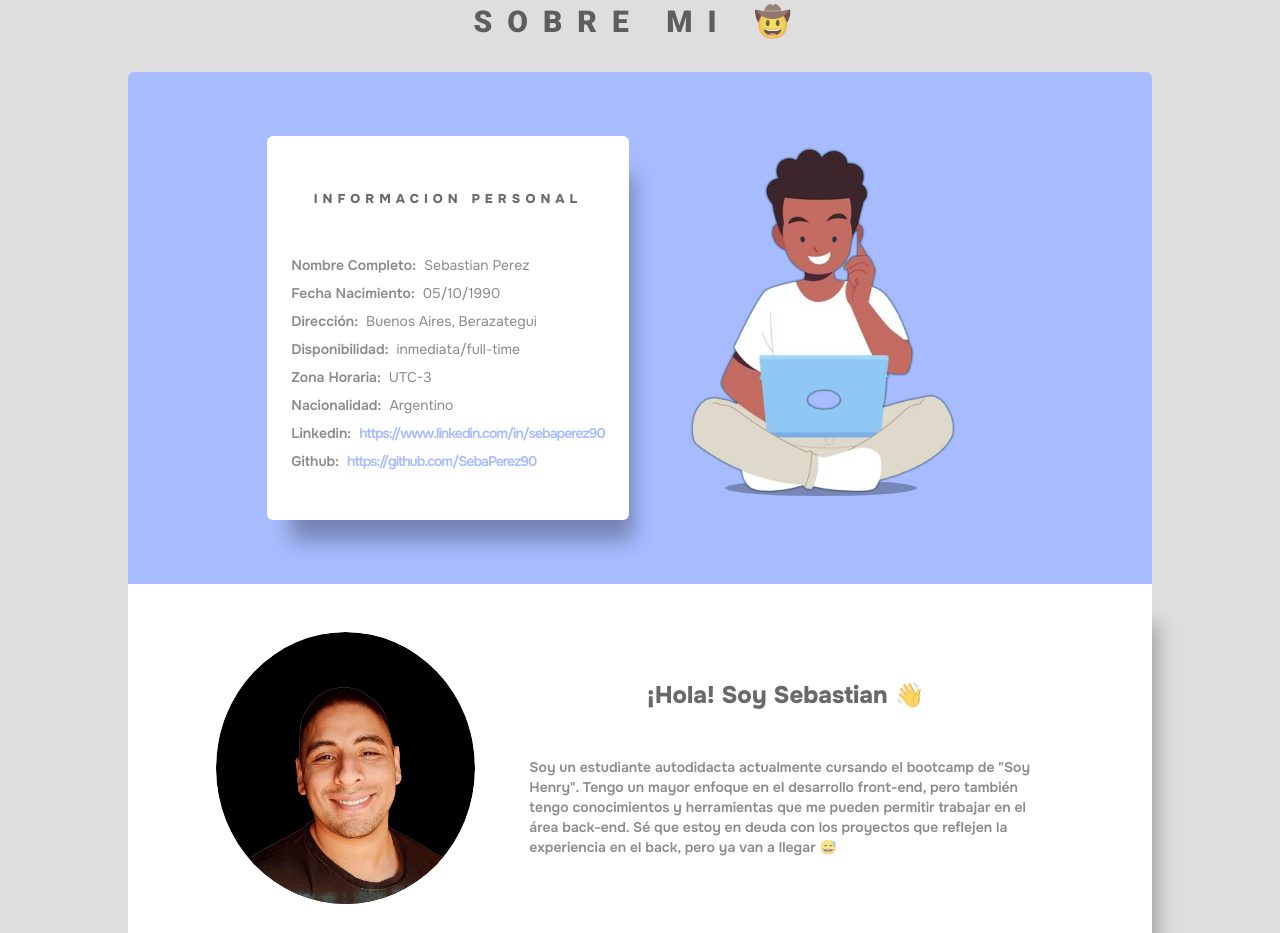
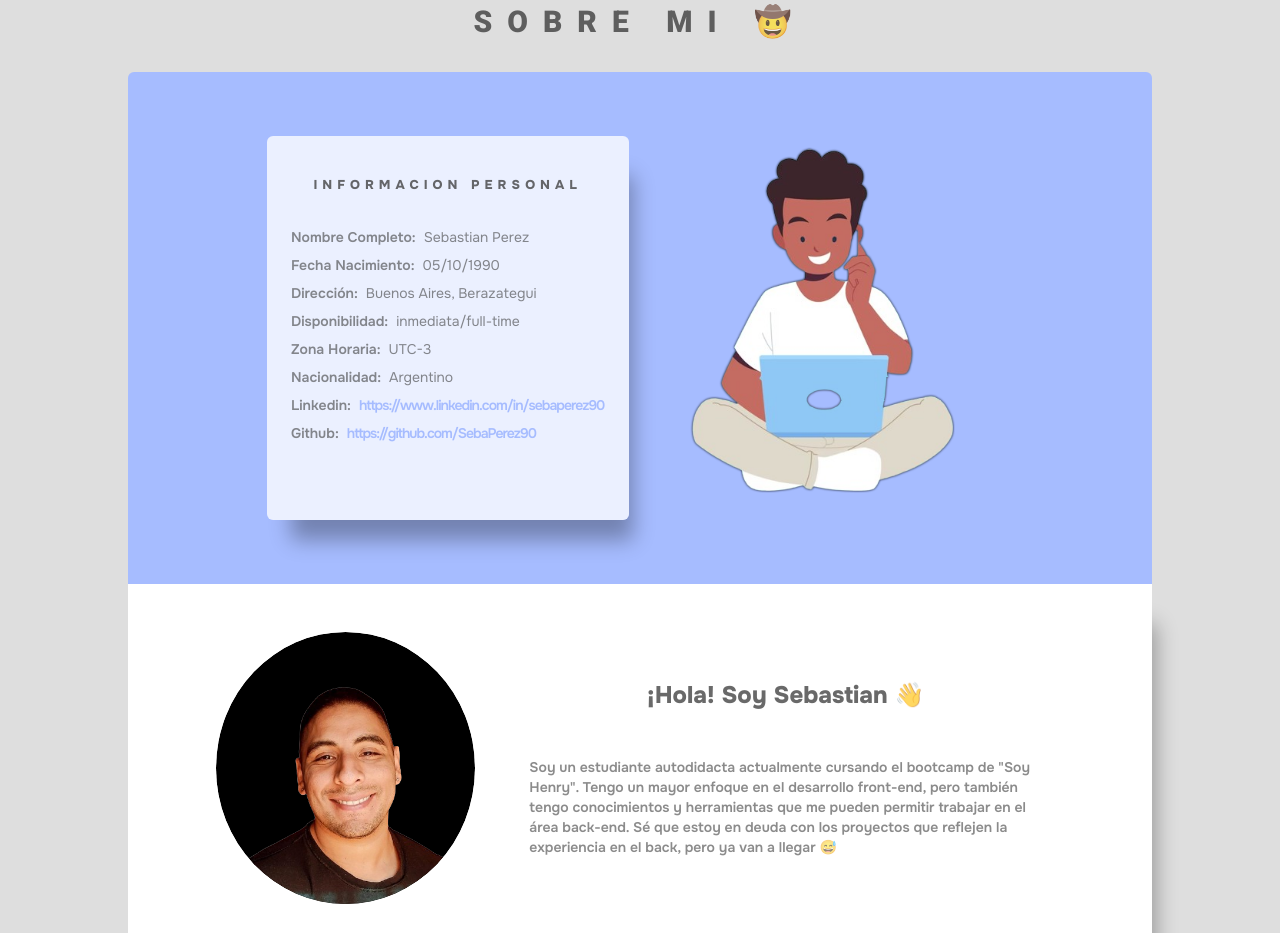
Before and after one commit to SebaPerez90/PORTFOLIO, a Next.js app: page / in a window 1280 px wide. Shown: the part 800-1733 px from the top of the page. Built offline with nearby package versions, Linux system fonts and the light colour scheme; no server answers.

Commit message:
fixing accesibility

```diff
--- a/src/components/main/About.tsx
+++ b/src/components/main/About.tsx
@@ -18,19 +18,19 @@ const About = () => {
       id='about-section'
       className='mt-20 xl:w-[80%] lg:w-[90%] flex flex-col justify-around items-center'>
       <h1
-        className='text-center text-3xl [letter-spacing:15px] text-[#313131be]'
+        className='text-center text-3xl min-[500px]:[letter-spacing:15px] text-[#313131be]'
         style={roboto.style}>
         {engLanguageActive ? 'ABOUT ME' : 'SOBRE MI'} 🤠
       </h1>
 
-      <div className='pl-0 md:pl-10 lg:pl-0 flex justify-center items-center bg-[#333333ee] md:bg-light-200 w-full py-16 mt-8 md:rounded-[0.375em_0.375em_0_0]'>
-        <div className='z-30 gap-10 md:gap-8 shadow-none md:shadow-[14px_30px_20px_-10px_#0000004f] rounded-md px-6 py-10 flex flex-col justify-around md:justify-evenly items-center h-96 w-max bg-none md:bg-white'>
-          <h2 className='max-[430px]:[letter-spacing:1px] text-balance max-[430px]:text-lg text-xl md:text-[0.8em] text-white md:text-[#333333bc] [letter-spacing:5px] font-extrabold'>
+      <div className='px-0 sm:pl-10 lg:pl-0 flex justify-center items-center bg-light-200 w-full py-16 mt-8 md:rounded-[0.375em_0.375em_0_0]'>
+        <div className='max-[420px]:scale-90 sm:w-full z-20 sm:bg-[#ffffffc6] [backdrop-filter:blur(10px)] gap-8 shadow-[14px_30px_20px_-10px_#0000004f] rounded-md px-6 py-10 flex flex-col ustify-evenly items-center h-96 md:w-max bg-white'>
+          <h2 className='text-[0.8em] text-[#333333bc] [letter-spacing:5px] font-extrabold'>
             {engLanguageActive
               ? 'PERSONAL INFORMATION'
               : 'INFORMACION PERSONAL'}
           </h2>
-          <ul className='max-[430px]:text-xs flex flex-col gap-3 md:gap-2 self-start text-sm cursor-default font-light md:font-semibold text-white md:text-[#33333391]'>
+          <ul className='flex flex-col gap-2 self-start text-sm cursor-default font-semibold text-[#33333391]'>
             <li className='flex items-center gap-2'>
               {engLanguageActive ? 'Full Name' : 'Nombre Completo'}:
               <span className='font-normal'>Sebastian Perez</span>
@@ -62,7 +62,7 @@ const About = () => {
             <li className='flex items-center gap-2'>
               Linkedin:{' '}
               <Link
-                className='md:[letter-spacing:-1px] text-light-200 hover:text-light-100 hover:duration-200 duration-200'
+                className='[letter-spacing:-1px] text-light-200 hover:text-light-100 hover:duration-200 duration-200'
                 href={'https://www.linkedin.com/in/sebaperez90/'}
                 target='_blank'>
                 https://www.linkedin.com/in/sebaperez90
@@ -71,7 +71,7 @@ const About = () => {
             <li className='flex items-center gap-2'>
               Github:{' '}
               <Link
-                className='md:[letter-spacing:-1px] text-light-200 hover:text-light-100 hover:duration-200 duration-200'
+                className='[letter-spacing:-1px] text-light-200 hover:text-light-100 hover:duration-200 duration-200'
                 href={'https://github.com/SebaPerez90'}
                 target='_blank'>
                 https://github.com/SebaPerez90
@@ -80,14 +80,14 @@ const About = () => {
           </ul>
         </div>
 
-        <div className='bg-none z-10 md:bg-transparent min-w-[375px] absolute md:relative flex flex-col items-center justify-center'>
+        <div className='[display:none] max-[800px]:w-full bg-none z-10 sm:flex flex-col items-center justify-center'>
           <Image
             src={developer_cartoon}
             alt='eveloper_cartoon_img'
             priority
-            className='opacity-[.15] md:opacity-100 [filter:drop-shadow(0_0_1px_#000)] h-96 w-max order-1'
+            className='max-[800px]:absolute max-[800px]:right-[-4em] max-[800px]:h-auto max-[800px]:w-auto [filter:drop-shadow(0_0_1px_#000)] h-96 w-full order-1'
           />
-          <span className='w-0 md:w-1/2 h-4 rounded-[50%] bg-[#00000049] absolute bottom-6 order-2'></span>
+          <span className='w-1/2 h-4 rounded-[50%] bg-[#00000049] absolute bottom-6 order-2'></span>
         </div>
       </div>
 
```
